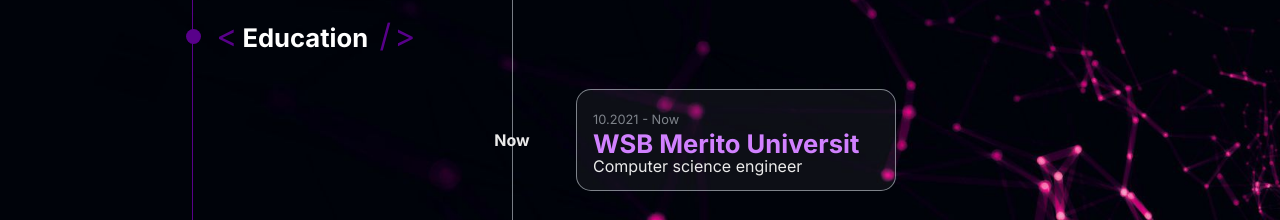
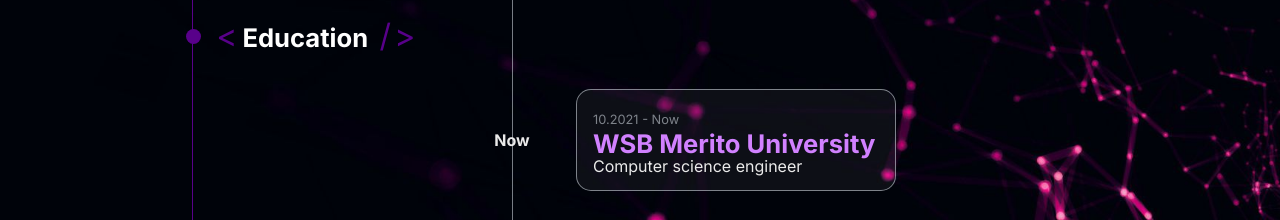
Before and after one commit to UnFriend-PL/SzymonApp, a Next.js app: page / in a window 1280 px wide. Shown: the part 3060-3280 px from the top of the page. Built offline with nearby package versions, Linux system fonts and the light colour scheme; a web font is replaced by a local one.

Commit message:
spelling

```diff
--- a/src/app/components/Education/Education.jsx
+++ b/src/app/components/Education/Education.jsx
@@ -12,7 +12,7 @@
   {
     date: "Now",
     content: "Engineer in Computer Science - spec. 'Programming'",
-    company: "WSB Merito Universit",
+    company: "WSB Merito University",
     months: "10.2021 - Now",
     position: "Computer science engineer",
   },
```
